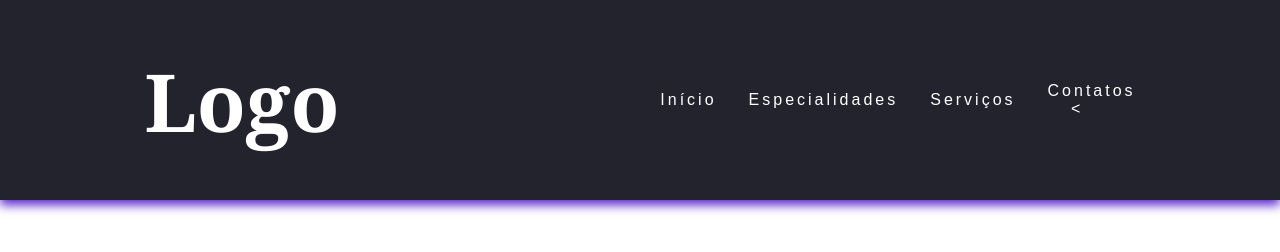
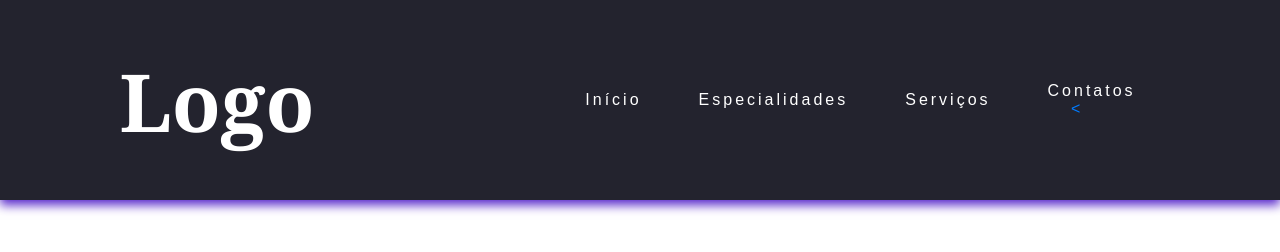
Before and after one commit to marcilio0710/meumenu, a plain HTML site: page index.html in a window 1280 px wide. Drawn offline with Linux system fonts and the light colour scheme.

Commit message:
Update style.css

```diff
--- a/style.css
+++ b/style.css
@@ -49,9 +49,24 @@ h1{
 
 }
 
+.nav-bar a{
+
+  text-decoration: none; /* sem sublinhado */
+
+    text-decoration: none; /* sem sublinhado */
+  color: #007BFF;
+  display: inline-block; /* importante para aplicar transform corretamente */
+  transition: transform 0.7s ease;
+margin-right: 25px;
+}
+a:hover {
+  transform: scale(1.3); /* aumenta o link em 10% */
+}
+
 .nav-list li{
     letter-spacing: 3px;
     margin-left: 32px;
+    text-decoration: none;
 
 }
 .mobile-menu{
@@ -66,10 +81,7 @@ h1{
     transition: 0.3s;
 
 }
-.nav-list a{
-    text-decoration: none;
 
-}
 @media (max-width:999px){
 
     .nav-list{
@@ -89,6 +101,8 @@ h1{
     .nav-list li{
         margin-left: 0;
         opacity: 0;
+        list-style: none;
+
 
     }
     .mobile-menu{
```
